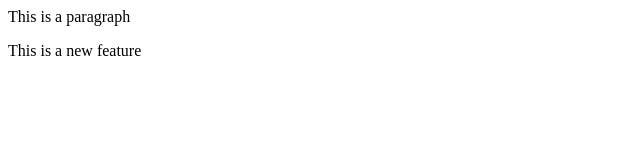
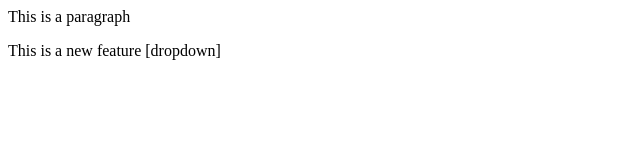
Before and after one commit to AkshatYadav13/localrepo, a plain HTML site: page index.html in a window 1280 px wide. Shown: the full height of the page, 0-640 px from the left. Drawn offline with Linux system fonts and the light colour scheme.

Commit message:
Add dropdown

```diff
--- a/index.html
+++ b/index.html
@@ -1,2 +1,2 @@
 <p>This is a paragraph</p>
-<p>This is a new feature</p>
+<p>This is a new feature [dropdown]</p>
```
